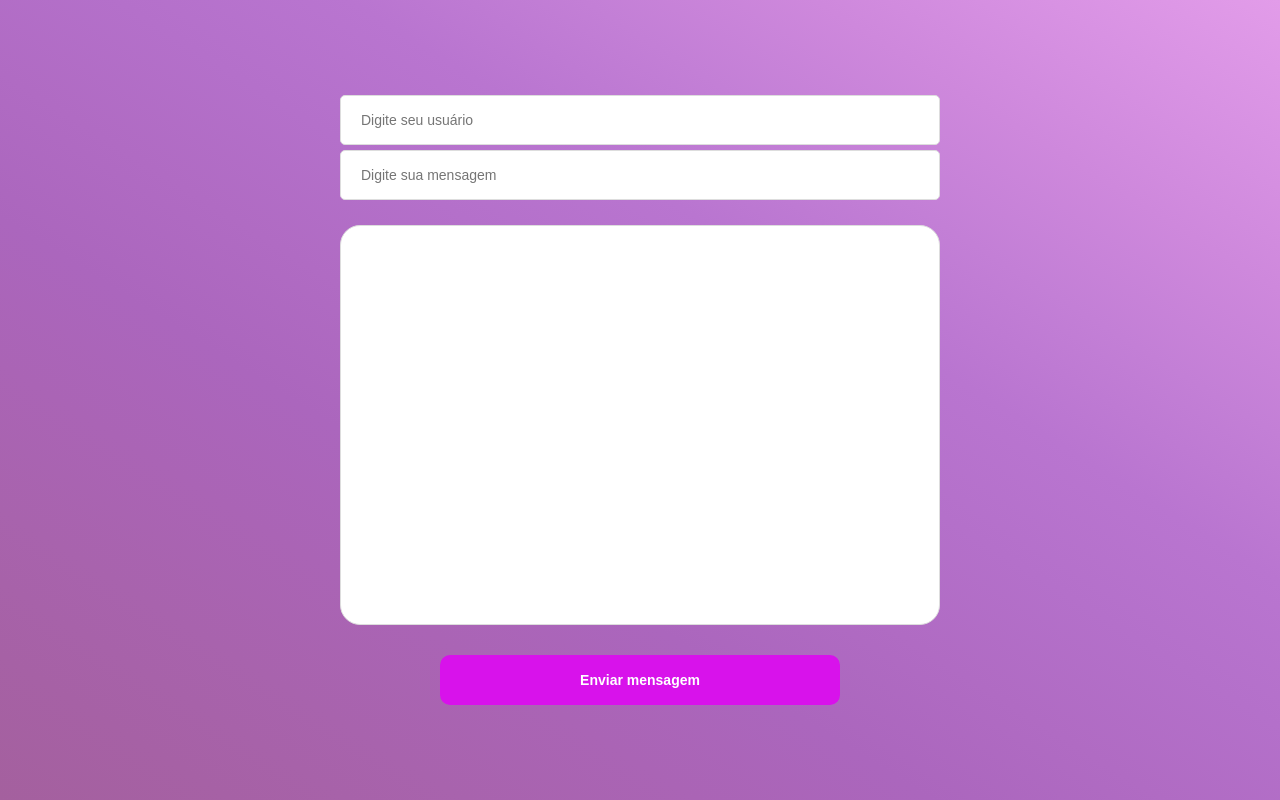
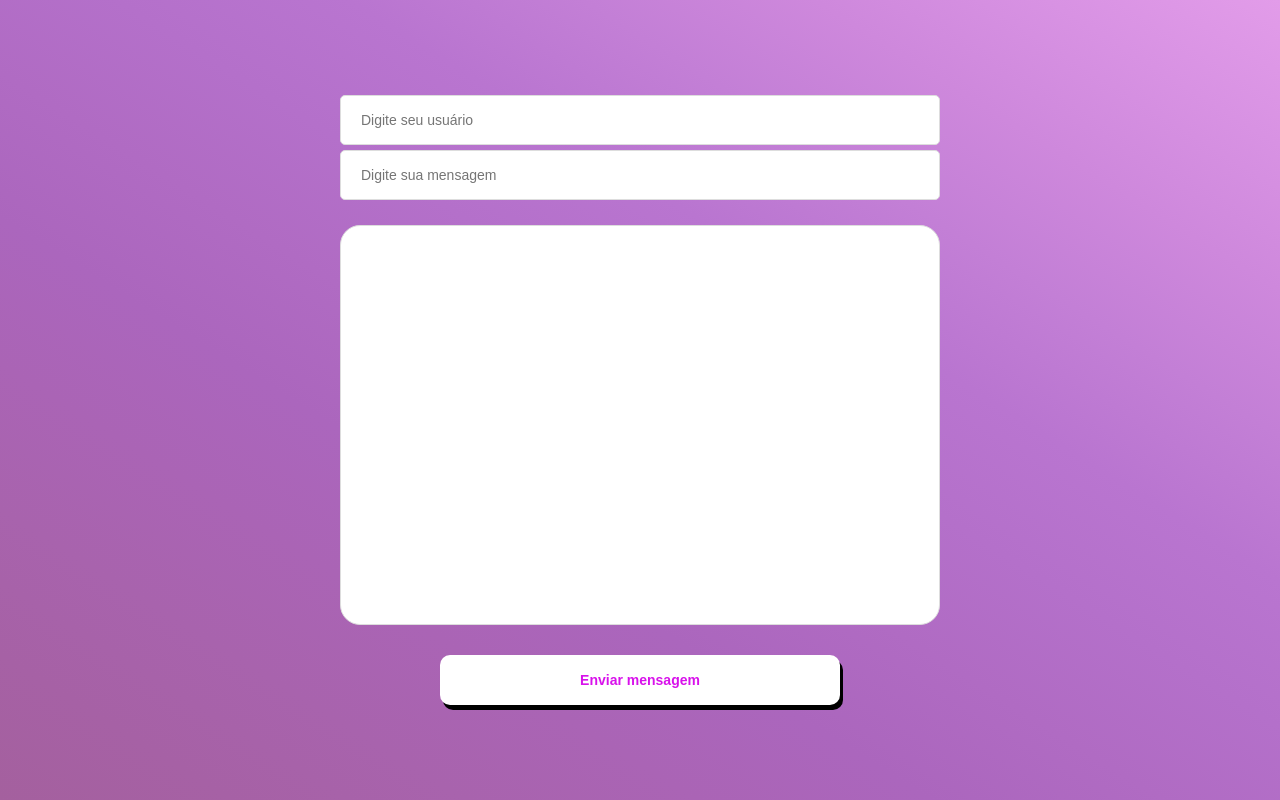
Before and after one commit to alexxfreitag/chat_node_socket, a website: page public/index.html in a window 1280 px wide. Drawn offline with nearby package versions, Linux system fonts and the light colour scheme; no server answers.

Commit message:
change button's color and add shadow effect

```diff
--- a/public/style.css
+++ b/public/style.css
@@ -34,14 +34,20 @@ button {
   width: 400px;
   height: 50px;
   font-size: 14px;
-  background: #d812eb;
+  color: #d812eb;
   text-align: center;
   line-height: 50px;
   font-weight: bold;
-  color: #FFF;
+  background: #FFF;
   margin-top: 10px;
   border-radius: 10px;
   border-style: none;
+  box-shadow: 3px 5px black;
+}
+
+button:hover{
+  background: #d812eb;
+  color: #FFF;
 }
 
 .messages {
```
